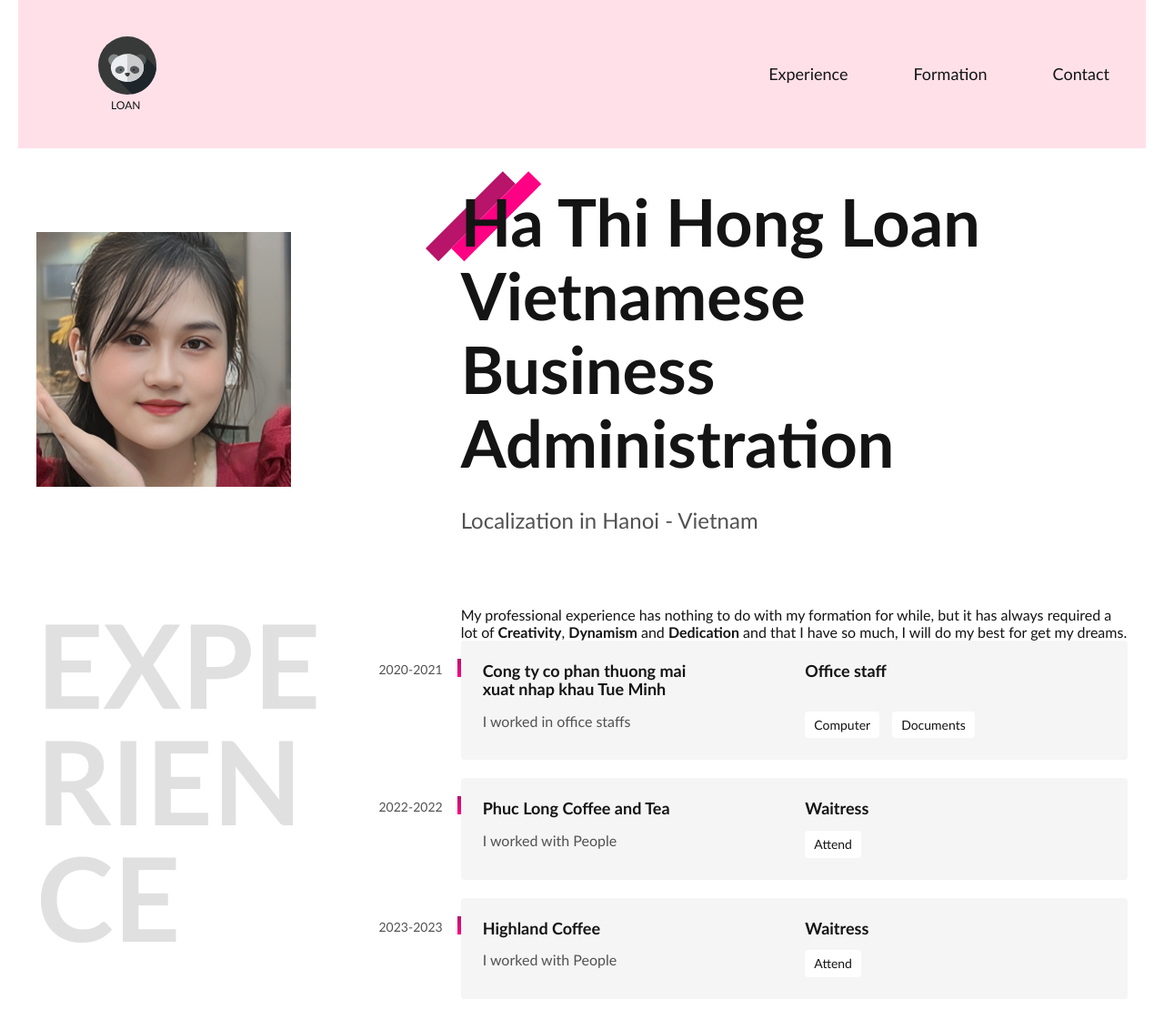
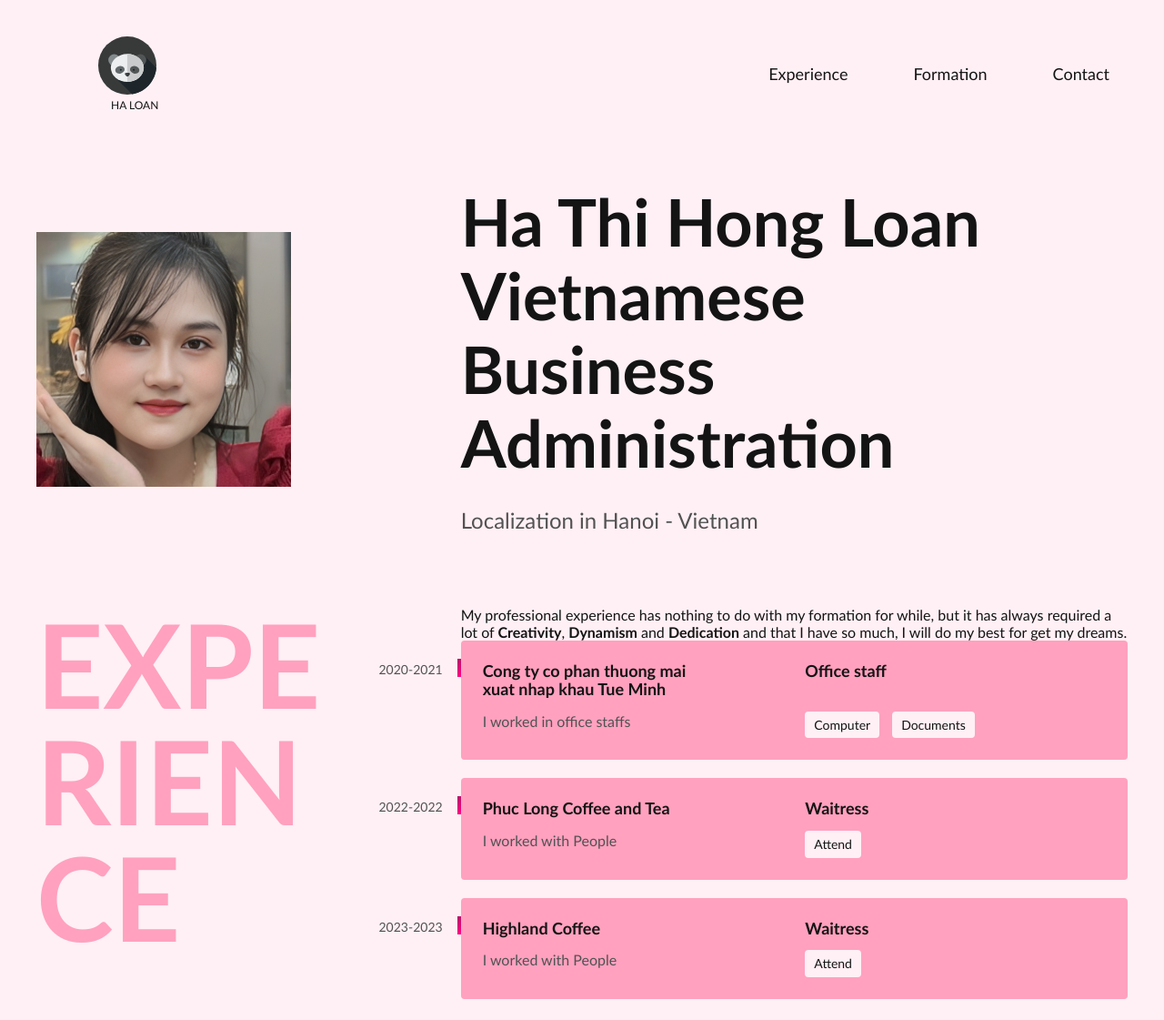
Before and after one commit to EdsonFLavioPereira/loan, a plain HTML site: page index.html in a window 1280 px wide. Shown: the top 1121 px of the page at 91% size. Drawn offline with Linux system fonts and the light colour scheme.

Commit message:
Add files via upload

```diff
--- a/index.html
+++ b/index.html
@@ -7,11 +7,11 @@
   <title>Loan</title>
   <meta name="description" content="Developer Front End & UX/UI Designer. Localization in Vietnam">
   <link rel="stylesheet" href="./style.css">
-  <link rel="icon" href="./img/icon.svg" type="image/svg+xml">
+  <link rel="icon" href="./img/brand.svg" type="image/svg+xml">
 </head>
 
-<body>
-  <header class="header">
+<body class="background">
+  <header class="header background">
     <div class="brand">
       <img src="./img/marca.svg" alt="brand" width="200" height="360">
     </div>
@@ -23,7 +23,7 @@
       </ul>
     </nav>
   </header>
-  <main class="introdution">
+  <main class="introdution background">
     <div class="perfil">
       <img src="./img/perfil2.png" alt="Raven" width="280" height="280" onmouseover="this.src='./img/perfilAnime.png'
       " onmouseout="this.src='./img/perfil2.png'">
@@ -34,7 +34,7 @@
     </div>
   </main>
 
-  <section class="experience" id="experience" aria-label="Experience">
+  <section class="experience background" id="experience" aria-label="Experience">
     <h2 class="caption">Experience</h2>
     <div>
       <p class="Experience-text hidden">My professional experience has nothing to do with my formation for while, but it has always required a lot of <strong>Creativity</strong>, <strong>Dynamism</strong> and <strong>Dedication</strong> and that I have so much, I will do my best for get my dreams.</p>
@@ -78,7 +78,7 @@
         <p class="formation-text hidden">My most recent academic experience is learning Chinese language
         <ul class="college-list hidden">
           <li class="college">
-            <span class="college-type">High School</span>
+            <span class="college-type">School</span>
             <h3 class="college-course">Regular High School</h3>
             <span class="college-institution">Phù Ninh High School</span>
           </li>
--- a/style.css
+++ b/style.css
@@ -26,9 +26,11 @@ img {
 }
 
 /*HEADER*/
+.background {
+  background: #fff0f5;
+}
 
 .header {
-  background: #ffe0e9;
   max-width: 1200px;
   padding: 2.5rem 1.25rem;
   margin: 0 auto;
@@ -54,7 +56,7 @@ img {
 }
 
 .header-menu a:hover {
-  color: #ff0084;
+  color: #b81469;
   font-weight: bold;
 }
 
@@ -63,7 +65,7 @@ img {
 }
 
 .brand::after {
-  content: "LOAN";
+  content: "HA LOAN";
   font-size: 0.75rem;
   margin-left: 82px;
 }
@@ -71,13 +73,13 @@ img {
 .hidden {
   opacity: 0;
   transform: translateX(0);
-  transition: all 1.5s;
+  transition: all 2s;
 }
 
 .show {
   opacity: 1;
   transform: translateX(0);
-  transition: all 1.5s;
+  transition: all 2s;
 }
 
 .perfil img {
@@ -91,7 +93,7 @@ img {
     padding: 20px;
   }
   .header a {
-    background: #ff0084;
+    background: #f25f90;
     border-radius: 4px;
   }
 }
@@ -186,7 +188,7 @@ img {
 }
 
 .experience .caption {
-  color: #e0e0e0;
+  color: #ffa1bf;
 }
 
 .experience-text {
@@ -194,7 +196,7 @@ img {
   line-height: 1.33;
   max-width: 40ch;
   margin-bottom: 3.75rem;
-  color: #525252;
+  color: #ffa1bf;
 }
 
 .experience-text strong {
@@ -206,7 +208,7 @@ img {
   grid-template-columns: 1fr 1fr;
   gap: 0.875rem 1.5rem;
   padding: 1.5rem;
-  background: #f5f5f5;
+  background: #ffa1bf;
   margin-bottom: 1.25rem;
   border-radius: 4px;
   position: relative;
@@ -256,7 +258,7 @@ img {
   font-size: 0.875rem;
   line-height: 1.4;
   border-radius: 4px;
-  background: #fff;
+  background: #fff0f5;
   padding: 5px 10px;
 }
 
```
